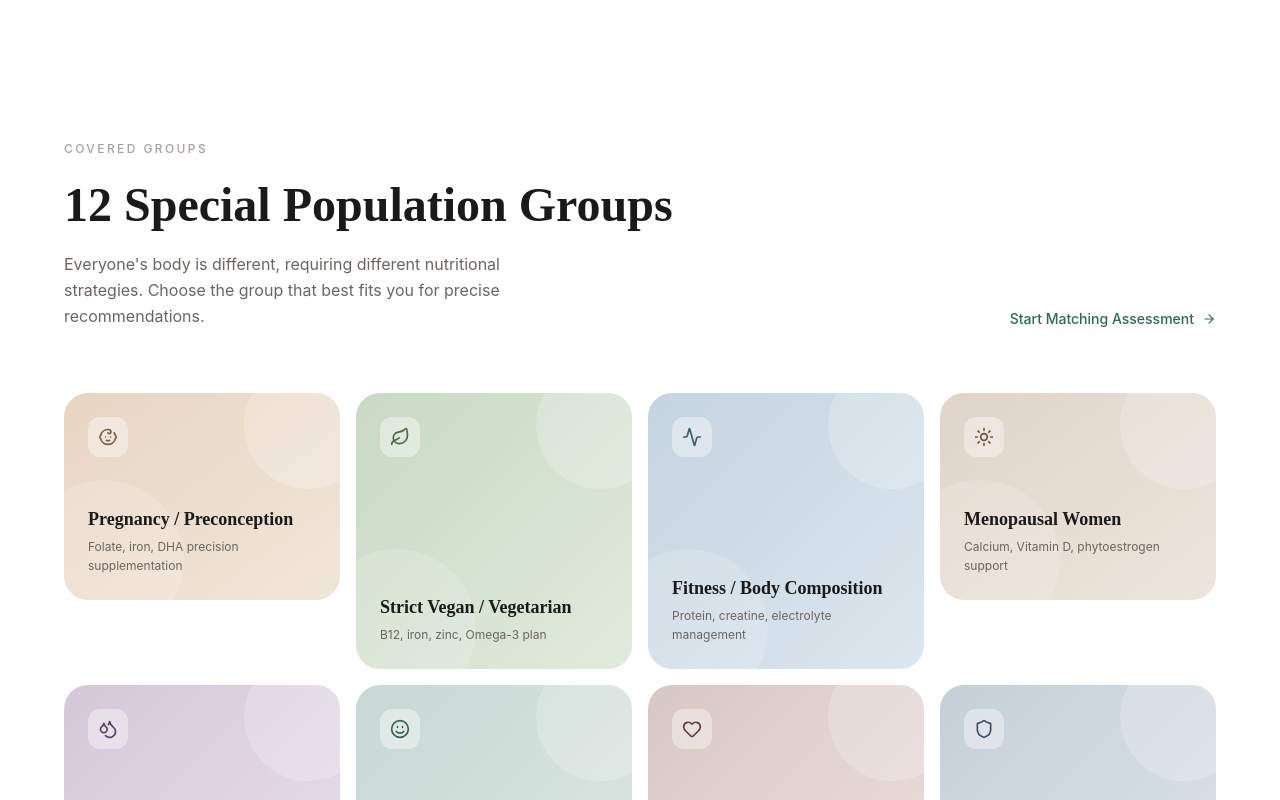
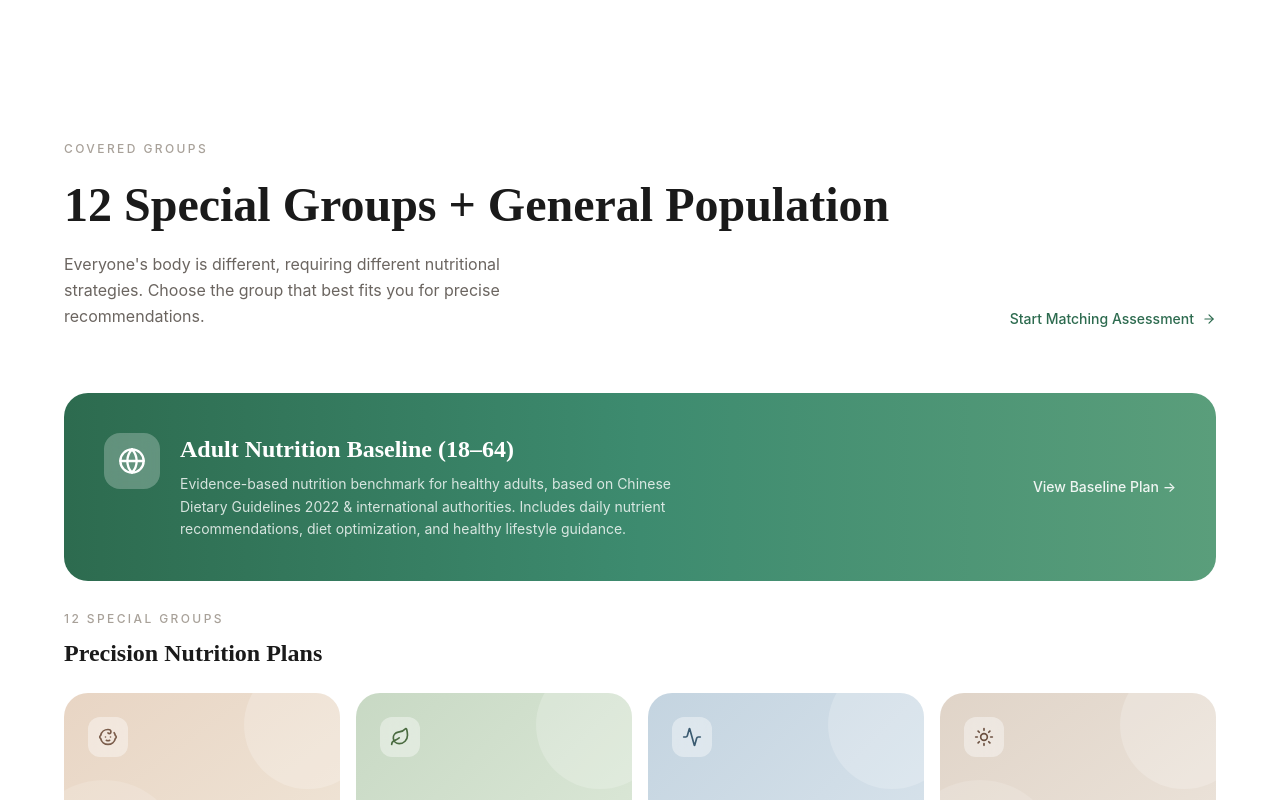
Before and after one commit to zying1987-sketch/nutriguide, a React (Vite) app in the folder frontend/: page / in a window 1280 px wide. Shown: the part 1680-2480 px from the top of the page. Built offline with nearby package versions, Linux system fonts and the light colour scheme; no server answers.

Commit message:
feat: 普通人群移至首位并特殊展示 — 标题更新为13群组

```diff
--- a/frontend/src/i18n/locales/en/translation.json
+++ b/frontend/src/i18n/locales/en/translation.json
@@ -53,8 +53,14 @@
     },
     "populations": {
       "label": "Covered Groups",
-      "title": "12 Special Population Groups",
+      "title": "12 Special Groups + General Population",
       "subtitle": "Everyone's body is different, requiring different nutritional strategies. Choose the group that best fits you for precise recommendations.",
+      "generalLabel": "General Population",
+      "generalTitle": "Adult Nutrition Baseline (18–64)",
+      "generalDesc": "Evidence-based nutrition benchmark for healthy adults, based on Chinese Dietary Guidelines 2022 & international authorities. Includes daily nutrient recommendations, diet optimization, and healthy lifestyle guidance.",
+      "generalCta": "View Baseline Plan →",
+      "specialLabel": "12 Special Groups",
+      "specialTitle": "Precision Nutrition Plans",
       "cta": "Start Matching Assessment"
     },
     "philosophy": {
--- a/frontend/src/i18n/locales/zh/translation.json
+++ b/frontend/src/i18n/locales/zh/translation.json
@@ -53,8 +53,14 @@
     },
     "populations": {
       "label": "覆盖人群",
-      "title": "12 类特殊人群",
+      "title": "12 类特殊人群 + 普通人群",
       "subtitle": "每个人的身体状态不同，需要不同的营养策略。选择最贴近你的人群，获得精准建议。",
+      "generalLabel": "普通人群",
+      "generalTitle": "18-64 岁成年人营养基准",
+      "generalDesc": "健康成年人营养基准，基于《中国居民膳食指南》2022 及国际权威指南。包含每日营养素推荐摄入量、饮食结构优化和健康生活方式建议。",
+      "generalCta": "查看基准方案 →",
+      "specialLabel": "12 类特殊人群",
+      "specialTitle": "精准营养干预方案",
       "cta": "开始自测匹配"
     },
     "philosophy": {
--- a/frontend/src/pages/HomePage.tsx
+++ b/frontend/src/pages/HomePage.tsx
@@ -41,6 +41,7 @@ export default function HomePage() {
   ]
 
   const populationGroups = [
+    { name: '普通人群', desc: '18-64岁健康成年人营养基准，基于《中国居民膳食指南》& US Guidelines', icon: Globe, color: 'from-[#2D6B4F] to-[#5A9E7B]', textColor: '#FFFFFF', categoryKey: 'general', isGeneral: true },
     { name: t('populations.pregnancy.name'), desc: t('populations.pregnancy.desc'), icon: Baby, color: 'from-[#E8D5C4] to-[#F0E6D8]', textColor: '#7A5C4A', categoryKey: 'pregnancy' },
     { name: t('populations.vegetarian.name'), desc: t('populations.vegetarian.desc'), icon: Leaf, color: 'from-[#C8D9C4] to-[#E0EBDC]', textColor: '#4A6B40', categoryKey: 'vegetarian' },
     { name: t('populations.fitness.name'), desc: t('populations.fitness.desc'), icon: Activity, color: 'from-[#C4D4E0] to-[#DCE6EE]', textColor: '#3A5A70', categoryKey: 'fitness' },
@@ -53,7 +54,6 @@ export default function HomePage() {
     { name: t('populations.menstrual.name'), desc: t('populations.menstrual.desc'), icon: Moon, color: 'from-[#E8D0DA] to-[#F0E0E8]', textColor: '#8B5A6B', categoryKey: 'menstrual' },
     { name: t('populations.elderly.name'), desc: t('populations.elderly.desc'), icon: Users, color: 'from-[#D4D0C8] to-[#E8E4DC]', textColor: '#5A5040', categoryKey: 'elderly' },
     { name: t('populations.adolescent.name'), desc: t('populations.adolescent.desc'), icon: Brain, color: 'from-[#C8DCE0] to-[#DCEAEE]', textColor: '#3A5A6B', categoryKey: 'adolescent' },
-    { name: '普通人群', desc: '18-64岁健康成年人营养基准，基于《中国居民膳食指南》& US Guidelines', icon: Globe, color: 'from-[#C8D4E0] to-[#DCE4EE]', textColor: '#2A4A6B', categoryKey: 'general' },
   ]
 
   return (
@@ -216,13 +216,45 @@ export default function HomePage() {
             </a>
           </div>
 
-          {/* Masonry-style grid — 12 cards, 4 columns on large */}
+          {/* ===== 普通人群 —— 特殊展示 ===== */}
+          {populationGroups.filter(g => g.isGeneral).map((group) => (
+            <Link
+              key="general"
+              to={`/population/${group.categoryKey}`}
+              className="group relative rounded-[24px] overflow-hidden transition-all duration-500 hover:shadow-xl hover:shadow-[#1A1A1A]/8 hover:-translate-y-1 no-underline block mb-6"
+            >
+              <div className="bg-gradient-to-r from-[#2D6B4F] via-[#3D8B6F] to-[#5A9E7B] p-8 md:p-10">
+                <div className="flex flex-col md:flex-row items-start md:items-center justify-between gap-6">
+                  <div className="flex items-start gap-5">
+                    <div className="w-14 h-14 rounded-2xl bg-white/25 backdrop-blur-sm flex items-center justify-center shrink-0">
+                      <Globe className="w-7 h-7 text-white" />
+                    </div>
+                    <div>
+                      <h3 className="text-2xl font-semibold text-white mb-2">{t('home.populations.generalTitle')}</h3>
+                      <p className="text-white/80 text-sm max-w-lg leading-relaxed">{t('home.populations.generalDesc')}</p>
+                    </div>
+                  </div>
+                  <span className="text-white/90 text-sm font-medium whitespace-nowrap flex items-center gap-1 group-hover:gap-2 transition-all">
+                    {t('home.populations.generalCta')}
+                  </span>
+                </div>
+              </div>
+            </Link>
+          ))}
+
+          {/* ===== 特殊人群 ===== */}
+          <div className="mb-6">
+            <span className="text-xs tracking-[0.2em] uppercase text-[#A8A199] font-medium">{t('home.populations.specialLabel')}</span>
+            <h3 className="font-serif text-2xl font-semibold text-[#1A1A1A] mt-2">{t('home.populations.specialTitle')}</h3>
+          </div>
+
+          {/* Masonry-style grid — 12 cards */}
           <div className="grid grid-cols-2 md:grid-cols-3 lg:grid-cols-4 gap-4">
-            {populationGroups.map((group, i) => {
+            {populationGroups.filter(g => !g.isGeneral).map((group, i) => {
               const isLarge = i === 0 || i === 3 || i === 9
               return (
                 <Link
-                  key={i}
+                  key={group.categoryKey}
                   to={`/population/${group.categoryKey}`}
                   className={`group relative rounded-[24px] overflow-hidden transition-all duration-500 hover:shadow-xl hover:shadow-[#1A1A1A]/8 hover:-translate-y-1 no-underline ${
                     isLarge ? 'md:col-span-2 lg:col-span-1 aspect-[4/3]' : 'aspect-square'
```
Also changed, not shown: 1 other file (tests, documents, lock files or other folders).
